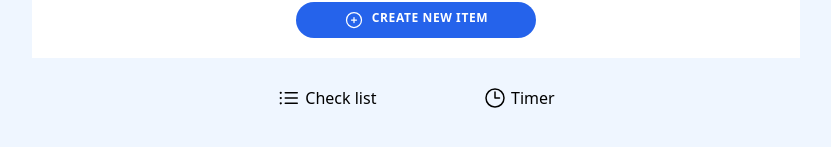
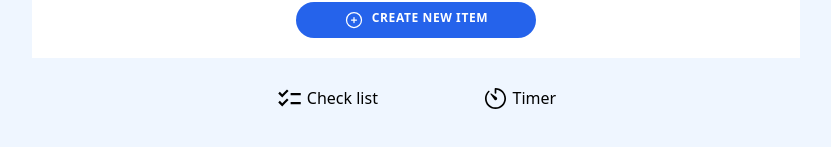
Before and after one commit to mikuweb/Feel_Your_Achievement, a Next.js app: page / in a window 1280 px wide. Shown: the part 891-1038 px from the top of the page, without its empty margins (224-1055 px from the left). Built offline with nearby package versions, Linux system fonts and the light colour scheme.

Commit message:
change icons

```diff
--- a/components/Footer.tsx
+++ b/components/Footer.tsx
@@ -1,5 +1,7 @@
 import { useRouter } from 'next/router';
 import React from 'react';
+import { IoIosTimer } from 'react-icons/io'
+import {MdChecklist} from "react-icons/md"
 
 const Footer = () => {
   const router = useRouter();
@@ -19,20 +21,7 @@ const Footer = () => {
           onClick={handleList}
           className='relative rounded-full h-14 w-14 lg:h-auto lg:w-auto flex items-center justify-center gap-1 p-4 hover:bg-slate-500 hover:bg-opacity-10 cursor-pointer transition '
         >
-          <svg
-            xmlns='http://www.w3.org/2000/svg'
-            fill='none'
-            viewBox='0 0 24 24'
-            stroke-width='1.5'
-            stroke='currentColor'
-            className='w-6 h-6'
-          >
-            <path
-              stroke-linecap='round'
-              stroke-linejoin='round'
-              d='M8.25 6.75h12M8.25 12h12m-12 5.25h12M3.75 6.75h.007v.008H3.75V6.75zm.375 0a.375.375 0 11-.75 0 .375.375 0 01.75 0zM3.75 12h.007v.008H3.75V12zm.375 0a.375.375 0 11-.75 0 .375.375 0 01.75 0zm-.375 5.25h.007v.008H3.75v-.008zm.375 0a.375.375 0 11-.75 0 .375.375 0 01.75 0z'
-            />
-          </svg>
+          <MdChecklist size={27} />
           <p className='hidden lg:block'>Check list</p>
         </div>
 
@@ -40,20 +29,7 @@ const Footer = () => {
           onClick={handleTime}
           className='relative rounded-full h-14 w-14 lg:h-auto lg:w-auto flex items-center justify-center gap-1 p-4 hover:bg-slate-500 hover:bg-opacity-10 cursor-pointer transition '
         >
-          <svg
-            xmlns='http://www.w3.org/2000/svg'
-            fill='none'
-            viewBox='0 0 24 24'
-            stroke-width='1.5'
-            stroke='currentColor'
-            className='w-6 h-6'
-          >
-            <path
-              stroke-linecap='round'
-              stroke-linejoin='round'
-              d='M12 6v6h4.5m4.5 0a9 9 0 11-18 0 9 9 0 0118 0z'
-            />
-          </svg>
+          <IoIosTimer size={27}/>
           <p className='hidden lg:block'>Timer</p>
         </div>
       </div>
--- a/components/item.tsx
+++ b/components/item.tsx
@@ -29,7 +29,7 @@ const Item: FC<ItemProps> = ({
           <div
             className={`${
               item.isCompleted ? 'bg-gray-100 line-through' : 'bg-blue-50'
-            } rounded-2xl drop-shadow-lg text-blue-950 p-3.5 w-72 lg:w-96 h-14 flex items-center cursor-pointer hover:scale-105`}
+            } rounded-2xl drop-shadow-lg text-blue-950 p-3.5 w-72 lg:w-96 h-14 flex items-center cursor-pointer hover:scale-105 focus:ring-blue-500`}
             onClick={() => handleComplete(item.id)}
           >
             <p className='font-bold'>{item.value}</p>
@@ -40,7 +40,7 @@ const Item: FC<ItemProps> = ({
             viewBox='0 0 24 24'
             stroke-width='1.5'
             stroke='currentColor'
-            className='w-5 h-5 cursor-pointer hover:scale-105'
+            className='w-5 h-5 cursor-pointer hover:scale-105 focus:ring-blue-500'
             onClick={() => handleDelete(item.id)}
           >
             <path
@@ -55,7 +55,7 @@ const Item: FC<ItemProps> = ({
             viewBox='0 0 24 24'
             stroke-width='1.5'
             stroke='currentColor'
-            className='w-5 h-5 cursor-pointer hover:scale-105'
+            className='w-5 h-5 cursor-pointer hover:scale-105 focus:ring-blue-500'
             onClick={() =>
               handleEdit({
                 ...item,
--- a/package.json
+++ b/package.json
@@ -27,6 +27,7 @@
     "react": "18.2.0",
     "react-day-picker": "^8.7.1",
     "react-dom": "18.2.0",
+    "react-icons": "^4.8.0",
     "sass": "^1.62.1",
     "tailwindcss": "3.3.1",
     "typescript": "5.0.4"
--- a/pages/timer/index.tsx
+++ b/pages/timer/index.tsx
@@ -1,5 +1,6 @@
 import React, { Fragment, useEffect, useState } from 'react';
 import * as Dialog from '@radix-ui/react-dialog';
+import { BiReset } from 'react-icons/bi';
 
 const Timer = () => {
   const [timeLeft, setTimeLeft] = useState(0);
@@ -93,22 +94,6 @@ const Timer = () => {
           </div>
 
           <div className=' mt-20 flex flex-col items-center justify-center '>
-            <div className='w-full flex justify-end '>
-              <svg
-                xmlns='http://www.w3.org/2000/svg'
-                fill='none'
-                viewBox='0 0 24 24'
-                strokeWidth='1.5'
-                stroke='currentColor'
-                className='w-8 h-8 text-white mb-5 cursor-pointer hover:opacity-25'
-              >
-                <path
-                  strokeLinecap='round'
-                  strokeLinejoin='round'
-                  d='M9.75 9.75l4.5 4.5m0-4.5l-4.5 4.5M21 12a9 9 0 11-18 0 9 9 0 0118 0z'
-                />
-              </svg>
-            </div>
             <h1 className='text-white text-8xl mb-5 font-bold'>
               {formatTime(timeLeft)}
             </h1>
@@ -120,7 +105,7 @@ const Timer = () => {
               {isPaused ? (
                 <div
                   onClick={handleResume}
-                  className='bg-slate-100 bg-opacity-40 relative rounded-full  h-20 w-20 flex items-center justify-center p-4 hover:bg-slate-300 hover:bg-opacity-10 cursor-pointer '
+                  className='bg-slate-300 bg-opacity-30 relative rounded-full  h-20 w-20 flex items-center justify-center p-4 hover:bg-slate-300 hover:bg-opacity-10 cursor-pointer '
                 >
                   <svg
                     xmlns='http://www.w3.org/2000/svg'
@@ -141,7 +126,7 @@ const Timer = () => {
               ) : (
                 <div
                   onClick={handlePause}
-                  className='bg-slate-100 bg-opacity-40 relative rounded-full h-20 w-20 flex items-center justify-center p-4 hover:bg-slate-300 hover:bg-opacity-10 cursor-pointer '
+                  className='bg-slate-300 bg-opacity-30 relative rounded-full h-20 w-20 flex items-center justify-center p-4 hover:bg-slate-300 hover:bg-opacity-10 cursor-pointer '
                 >
                   <svg
                     xmlns='http://www.w3.org/2000/svg'
@@ -161,6 +146,10 @@ const Timer = () => {
                 </div>
               )}
             </div>
+            <div className='bg-slate-300 bg-opacity-30 relative rounded-lg w-fit flex gap-2 items-center justify-center py-1 px-2 hover:bg-slate-300 hover:bg-opacity-10 cursor-pointer '>
+              <BiReset size={20} color='white' />
+              <p className='text-white'>Reset</p>
+            </div>
           </div>
         </div>
       </div>
```
Also changed, not shown: 1 other file (tests, documents, lock files or other folders).
